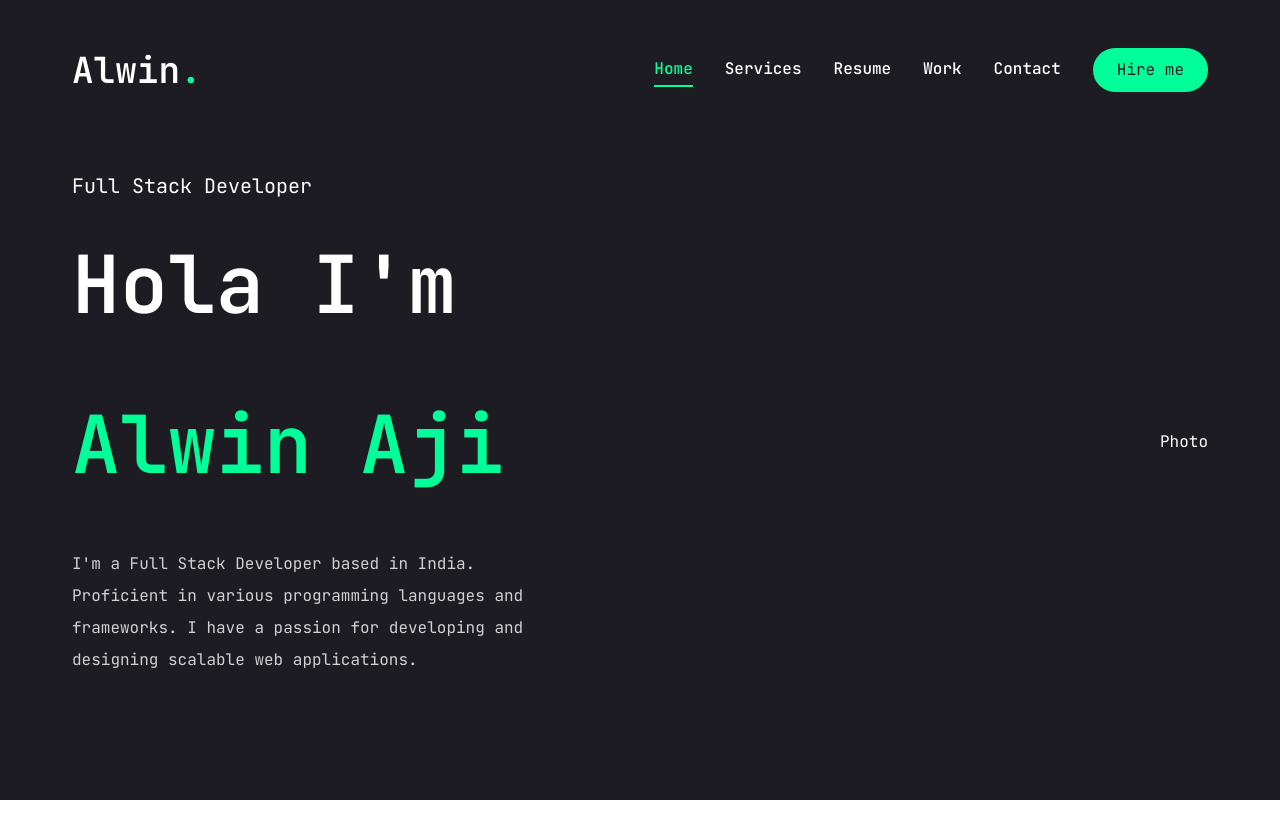
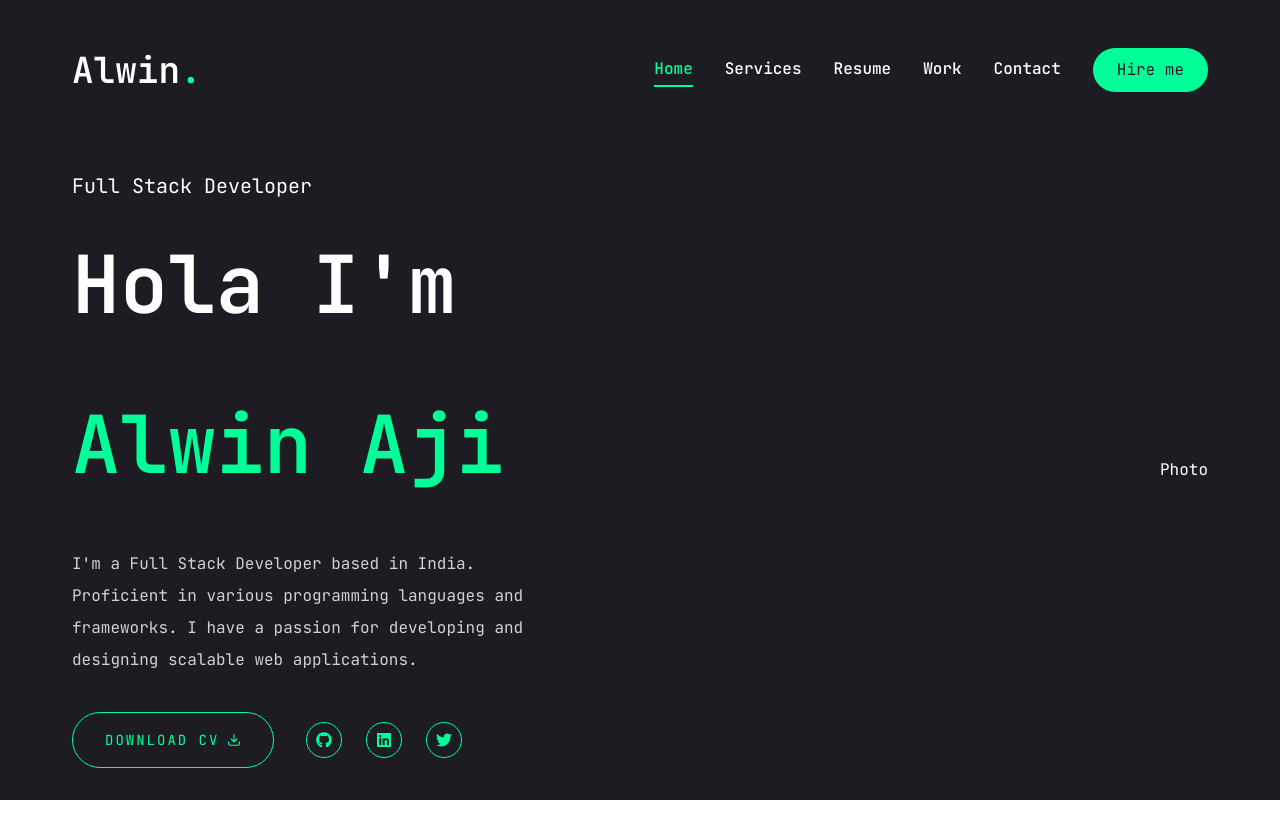
Before and after one commit to retr0717/portfolio, a Next.js app: page / in a window 1280 px wide. Shown: the top 838 px of the page. Before the commit the page ends 808 px from the top, so only its background shows below. Built offline with nearby package versions, Linux system fonts and the light colour scheme.

Commit message:
homepafe : download cv btn, socials added

```diff
--- a/app/page.tsx
+++ b/app/page.tsx
@@ -1,6 +1,6 @@
 import { Button } from "@/components/ui/button";
 import { FiDownload } from "react-icons/fi";
-
+import Social from "@/components/Social";
 const Home = () => {
   return (
     <section className="h-full">
@@ -19,6 +19,23 @@
                 programming languages and frameworks. I have a passion for
                 developing and designing scalable web applications.
               </p>
+              {/*Buttons and Socials*/}
+              <div className="flex flex-col xl:flex-row items-center gap-8">
+                <Button
+                  variant="outline"
+                  size="lg"
+                  className="uppercase flex items-center gap-2"
+                >
+                  <span>Download CV</span>
+                  <FiDownload />
+                </Button>
+                <div className="mb-8 xl:mb-0">
+                  <Social
+                    containerStyles="flex gap-6"
+                    iconsStyles="w-9 h-9 border border-accent rounded-full flex justify-center items-center text-accent text-base hover:bg-accent hover:text-primary hover:transition-all duration-500"
+                  />
+                </div>
+              </div>
             </div>
             {/*photo*/}
             <div>Photo</div>
--- /dev/null
+++ b/components/Social.tsx
@@ -0,0 +1,28 @@
+import Link from "next/link";
+import { FaGithub, FaLinkedin, FaTwitter } from "react-icons/fa";
+
+const socials = [
+  { icon: <FaGithub />, path: "" },
+  { icon: <FaLinkedin />, path: "" },
+  { icon: <FaTwitter />, path: "" },
+];
+
+const Social = ({
+  containerStyles,
+  iconsStyles,
+}: {
+  containerStyles: any;
+  iconsStyles: any;
+}) => {
+  return (
+    <div className={containerStyles}>
+      {socials.map((social: any, index: number) => (
+        <Link key={index} href={social.path} className={iconsStyles}>
+          {social.icon}
+        </Link>
+      ))}
+    </div>
+  );
+};
+
+export default Social;
```
